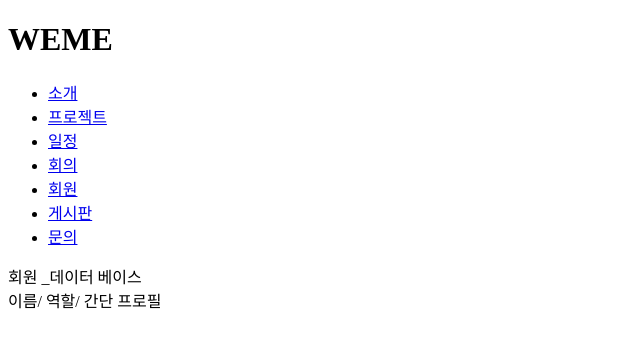
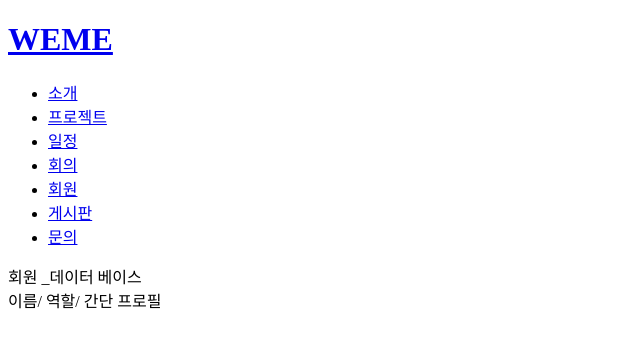
Before and after one commit to MadJangE00/WemeManager, a plain HTML site: page member.html in a window 1280 px wide. Shown: the whole page, without its empty margins (0-640 px from the left). Drawn offline with Linux system fonts and the light colour scheme.

Commit message:
title link

```diff
--- a/member.html
+++ b/member.html
@@ -5,7 +5,7 @@
       <title>Weme Management</title>
     </head>
     <body>
-      <h1 href="index.html">WEME</h1>
+      <h1><a href="index.html">WEME</a></h1>
       <p>
         <ul>
           <li><a href="intro.html">소개</a></li>
```
